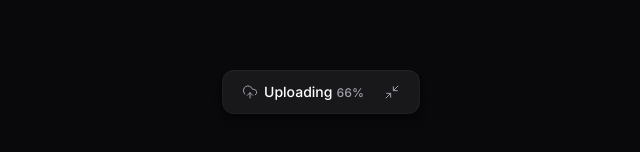
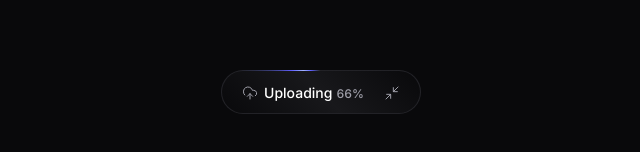
Before and after one commit to viitones/web, a React (Vite) app: page / in a window 1280 px wide. Shown: the part 308-460 px from the top of the page, without its empty margins (319-959 px from the left). Built offline with nearby package versions, Linux system fonts and the light colour scheme.

Commit message:
borda gradiente no botão

```diff
--- a/src/components/upload-widget-upload-item.tsx
+++ b/src/components/upload-widget-upload-item.tsx
@@ -1,14 +1,14 @@
-import {motion} from "motion/react"
 import * as Progress from "@radix-ui/react-progress";
 import { Download, ImageUp, Link2, RefreshCcw, X } from "lucide-react";
+import { motion } from "motion/react";
 import { Button } from "./ui/button";
 
 export function UploadWidgetUploadItem() {
   return (
     <motion.div
-      initial={{opacity: 0}}
-      animate={{opacity: 1}}
-      transition={{duration: 0.25}}
+      initial={{ opacity: 0 }}
+      animate={{ opacity: 1 }}
+      transition={{ duration: 0.3 }}
       className="p-3 rounded-lg flex flex-col gap-3 shadow-shape-content bg-white/2 relative overflow-hidden"
     >
       <div className="flex flex-col gap-1">
@@ -30,7 +30,10 @@ export function UploadWidgetUploadItem() {
       </div>
 
       <Progress.Root className="bg-zinc-800 rounded-full h-1 overflow-hidden">
-        <Progress.Indicator className="bg-indigo-500 h-1" style={{width: '43%'}}/>
+        <Progress.Indicator
+          className="bg-indigo-500 h-1"
+          style={{ width: "43%" }}
+        />
       </Progress.Root>
 
       <div className="absolute top-2.5 right-2.5 flex items-center gap-2.5">
--- a/src/components/upload-widget.tsx
+++ b/src/components/upload-widget.tsx
@@ -6,29 +6,17 @@ import { UploadWidgetMinimizedButton } from "./upload-widget-minimized-button";
 import { UploadWidgetUploadList } from "./upload-widget-upload-list";
 
 export function UploadWidget() {
+  const isThereAnyPendingUploads = true;
   const [isWidgetOpen, toggleWidgetOpen] = useCycle(false, true);
 
   return (
-    <Collapsible.Root onOpenChange={() => toggleWidgetOpen()}>
+    <Collapsible.Root asChild onOpenChange={() => toggleWidgetOpen()}>
       <motion.div
-        animate={isWidgetOpen ? "open" : "closed"}
-        variants={{
-          closed: {
-            width: "max-content",
-            height: 44,
-            transition: {
-              type: "inertia",
-            }
-          },
-          open: {
-            width: 360,
-            height: "auto",
-            transition: {
-              duration: 0.1,
-            }
-          },
-        }}
-        className="bg-zinc-900 overflow-hidden max-w-90 rounded-xl shadow-shape"
+        data-progress={isThereAnyPendingUploads}
+        className="bg-zinc-900 overflow-hidden max-w-90 rounded-xl data-[state=open]:shadow-shape border border-transparent animate-border data-[state=closed]:rounded-3xl data-[state=closed]:data-[progress=false]:shadow-shape data-[state=closed]:data-[progress=true]:[background:linear-gradient(45deg,#09090B,theme(colors.zinc.900)_50%,#09090B)_padding-box,conic-gradient(from_var(--border-angle),theme(colors.zinc.700/.48)_80%,_theme(colors.indigo.500)_86%,_theme(colors.indigo.300)_90%,_theme(colors.indigo.500)_94%,_theme(colors.zinc.600/.48))_border-box]"
+        // initial={{ width: "max-content", height: 44 }}
+        animate={ isWidgetOpen ? { width: 320, height: "auto" } : { width: "max-content", height: 44 } }
+        transition={{ duration: 0.2 }}
       >
         {!isWidgetOpen && <UploadWidgetMinimizedButton />}
 
--- a/src/index.css
+++ b/src/index.css
@@ -1,19 +1,29 @@
 @import "tailwindcss";
+
 
 :root {
   --font-sans: "Inter", sans-serif;
 }
 
+@property --border-angle {
+  inherits: false;
+  initial-value: 0deg;
+  syntax: '<angle>';
+}
+
 @theme {
   --font-display: "Inter", sans-serif;
-  --shadow-shape: 0px 8px 8px rgba(0, 0, 0, 0.1), 0px 4px 4px rgba(0, 0, 0, 0.1),
-    0px 2px 2px rgba(0, 0, 0, 0.1), 0px 0px 0px 1px rgba(0, 0, 0, 0.1),
-    inset 0px 0px 0px 1px rgba(255, 255, 255, 0.03),
-    inset 0px 1px 0px rgba(255, 255, 255, 0.03);
-  --shadow-shape-content: 0px 0px 0px 1px rgba(0, 0, 0, 0.25),
-    inset 0px 1px 0px rgba(255, 255, 255, 0.02),
-    inset 0px 0px 0px 1px rgba(255, 255, 255, 0.02);
+  --shadow-shape:  0px 8px 8px rgba(0, 0, 0, 0.1), 0px 4px 4px rgba(0, 0, 0, 0.1), 0px 2px 2px rgba(0, 0, 0, 0.1), 0px 0px 0px 1px rgba(0, 0, 0, 0.1), inset 0px 0px 0px 1px rgba(255, 255, 255, 0.03), inset 0px 1px 0px rgba(255, 255, 255, 0.03);
+  --shadow-shape-content: 0px 0px 0px 1px rgba(0, 0, 0, 0.25), inset 0px 1px 0px rgba(255, 255, 255, 0.02), inset 0px 0px 0px 1px rgba(255, 255, 255, 0.02);
   --opacity-2: 0.02;
-   --text-xxs: 0.625rem;
+  --text-xxs: 0.625rem;
 
+
+  --animate-border: border 2s linear infinite;
+
+  @keyframes border {
+    100% {
+      --border-angle: 360deg;
+    }
+  }
 }
```
